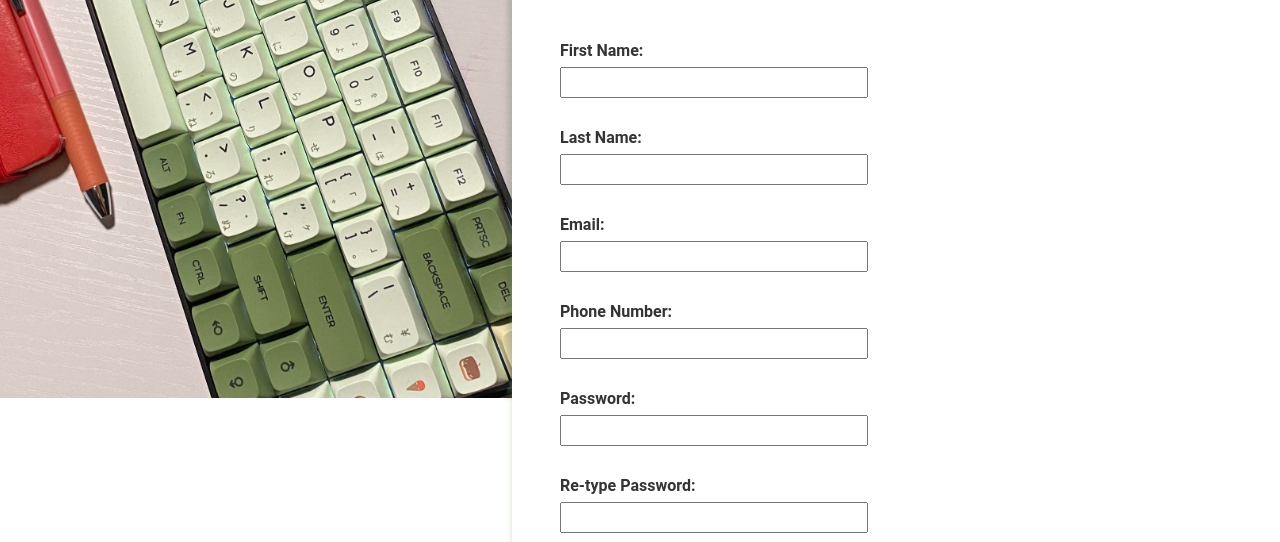
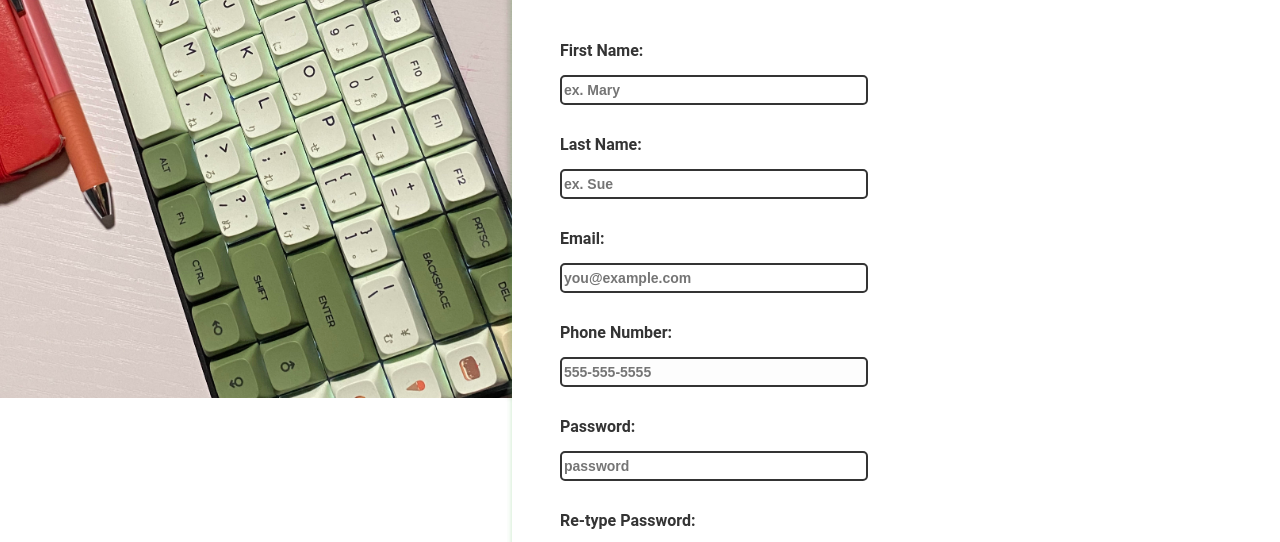
Before and after one commit to NHemmerly/TOP-signup-form, a plain HTML site: page index.html in a window 1280 px wide. Shown: the part 402-944 px from the top of the page. Drawn offline with Linux system fonts and the light colour scheme.

Commit message:
Add styling to form inputs

```diff
--- a/index.html
+++ b/index.html
@@ -24,33 +24,33 @@
                         <ul>
                             <li>
                                 <label for="first-name">First Name: </label>
-                                <input type="text" id="first-name" name="first-name" required>
+                                <input type="text" id="first-name" name="first-name" placeholder="ex. Mary" required>
                             </li>
                             <li>
                                 <label for="last-name">Last Name:</label>
-                                <input type="text" id="last-name" name="last-name" required>
+                                <input type="text" id="last-name" name="last-name" placeholder="ex. Sue" required>
                             </li>
                             <li>
                                 <label for="email">Email:</label>
-                                <input type="email" id="email" name="email" required>
+                                <input type="email" id="email" name="email" placeholder="you@example.com" required>
                             </li>
                             <li>
                                 <label for="phone">Phone Number:</label>
-                                <input type="tel" id="phone" name="phone">
+                                <input type="tel" id="phone" name="phone" placeholder="555-555-5555">
                             </li>
                             <li>
                                 <label for="password">Password:</label>
-                                <input type="password" id="password" name="password" required>
+                                <input type="password" id="password" name="password" placeholder="password" required>
                             </li>
                             <li>
                                 <label for="confirm-password">Re-type Password:</label>
-                                <input type="password" id="confirm-password" name="password" required>
+                                <input type="password" id="confirm-password" name="password" placeholder="password" required>
                             </li>
                         </ul>
                     </fieldset>
                 </form>
                 <button type="submit" id="create-account" form="form1">Create Account</button>
-                <p class="login">Already have an account? <a>Log in</a></p>
+                <p class="login">Already have an account? <a href="login">Log in</a></p>
             </div>
         </div>
     </div>
--- a/style.css
+++ b/style.css
@@ -77,9 +77,12 @@ h2 {
 }
 
 p,
-input,
 button {
     font-size: 16pt;
+}
+
+input {
+    font-size: 14px;
 }
 
 em {
@@ -152,6 +155,7 @@ form,
 input,
 label {
     display: block;
+    height: 24px;
     width: 300px;
     font-weight: 600;
 }
@@ -228,3 +232,33 @@ form {
     padding-bottom: 1.5rem;
     margin-top: 5rem;
 }
+
+/* Styling for form elements and links*/
+
+a:link {
+    color: var(--matcha);
+}
+
+a:visited {
+    color: var(--matcha-light);
+}
+
+input {
+    border: 2px solid var(--logo-text-font-dark);
+    border-radius: 5px;
+}
+
+input[type='text']:focus,
+input[type='email']:focus,
+input[type='password']:focus,
+input[type='tel']:focus {
+    background: rgba(0, 0, 0, .1);
+    box-shadow: 5px 5px 5px rgba(100, 191, 100, .5);
+}
+
+input[type='text']:valid,
+input[type='email']:valid,
+input[type='password']:valid,
+input[type='tel']:valid {
+    background: var(--logo-text-font-light);
+}
```
